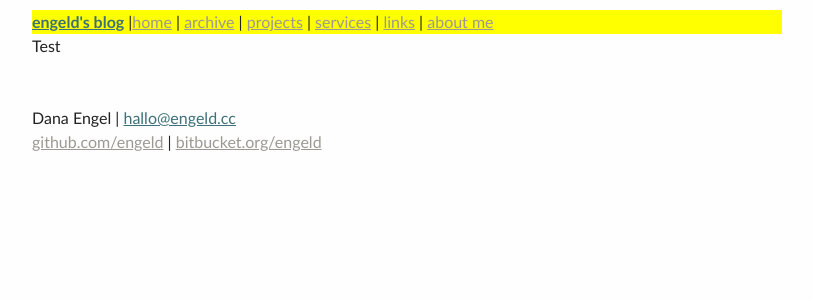
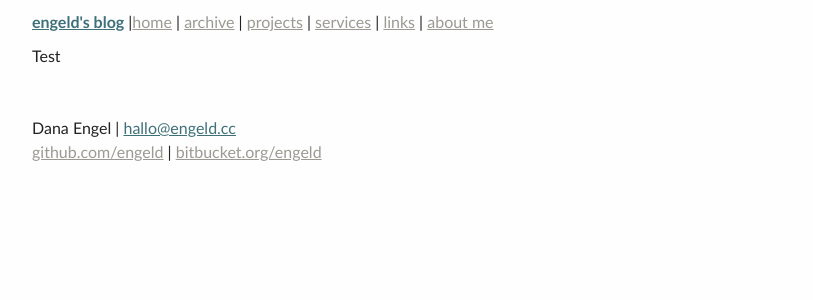
Before and after one commit to engeld/engeld.github.com, a Jekyll site: the page built from index.html, in a window 1280 px wide. Shown: the top 300 px of the page, without its empty margins (233-1046 px from the left). Built offline with Jekyll 4.4.1, drawn with Linux system fonts in a browser that asks for light colours.

Commit message:
fix header margin

```diff
--- a/css/main.css
+++ b/css/main.css
@@ -8,8 +8,8 @@ body {background:#fefefe; color:#222; font:100%/1.5 Calibri,Verdana,Helvetica,sa
 
 /* Header */
 .header {
-  margin-top: 10px;
-  background-color: yellow;
+  margin-top:       10px;
+  margin-bottom:    10px;
 }
 
 
```
